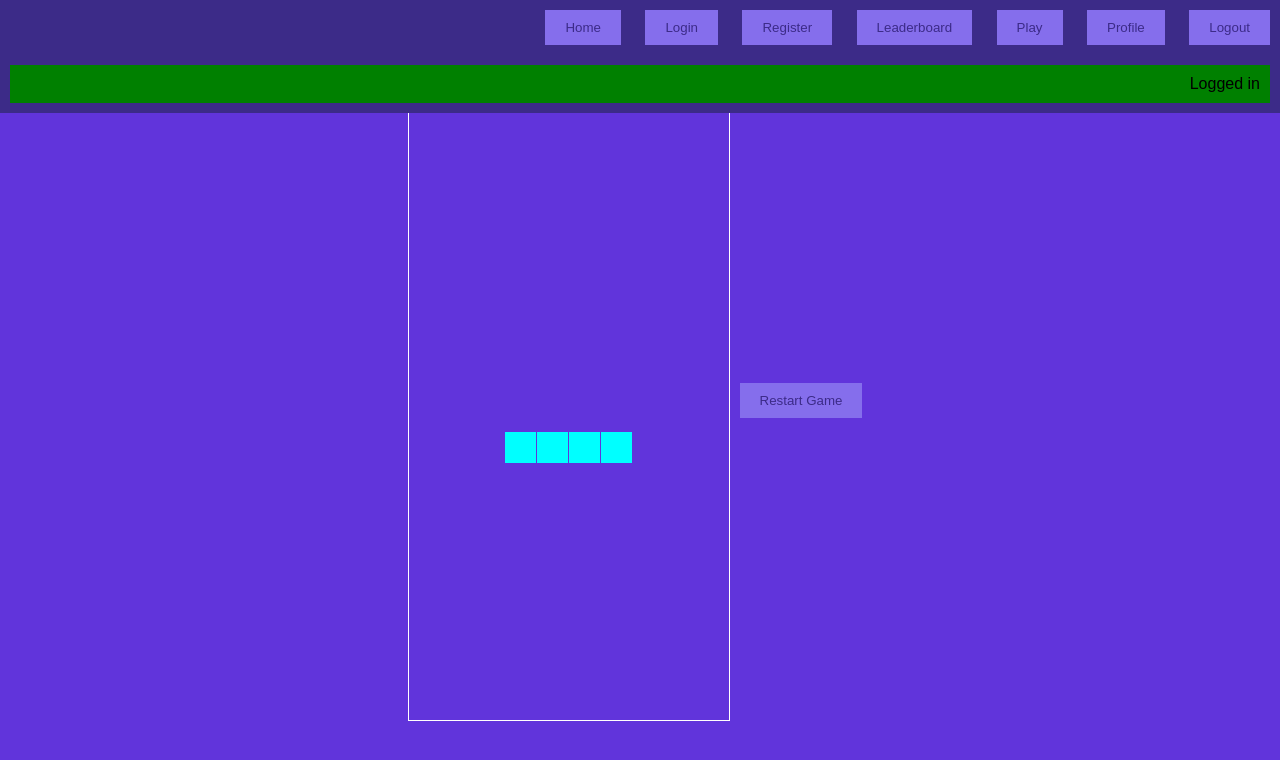
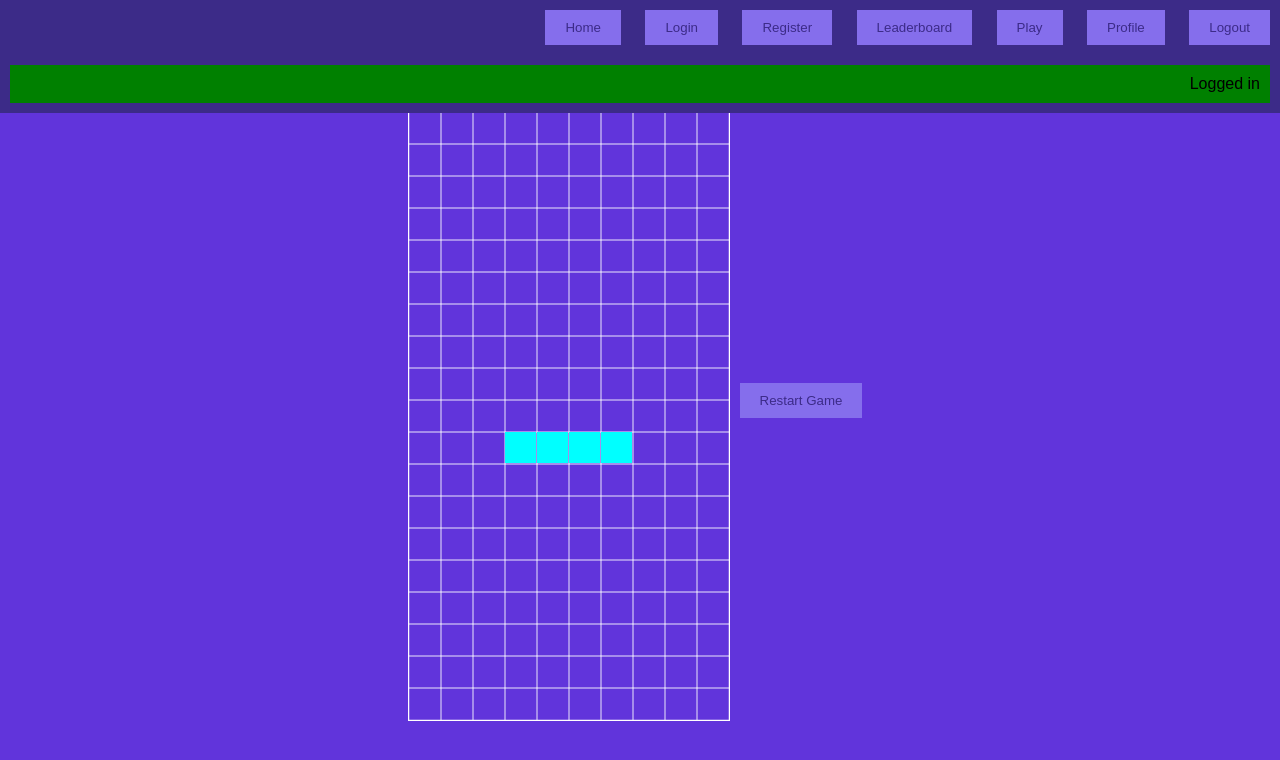
Before and after one commit to ChrissyAFK/TETRISCX, a PHP site: page /game.php in a window 1280 px wide. Shown: the top 760 px of the page. Run offline with PHP 8.4, Linux system fonts and the light colour scheme; the visitor is signed in with stand-in values (Sample User, id 1); data that the repository does not hold is empty; some web fonts are replaced.

Commit message:
add grid lines?

```diff
--- a/game.php
+++ b/game.php
@@ -333,7 +333,13 @@ function loop() {
       }
     }
   }
-
+context.strokeStyle = "white";
+context.lineWidth = 0.5;
+for (let row = 0; row < 20; row++) {
+  for (let col = 0; col < 10; col++) {
+    context.strokeRect(col * grid, row * grid, grid, grid);
+  }
+}
   // draw the active tetromino
   if (tetromino) {
 
```
